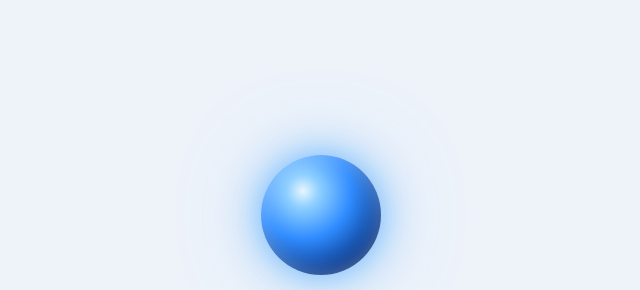
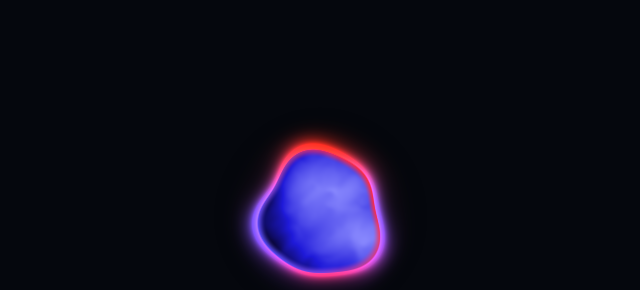
Before and after one commit to samudrakartikapratama-ai/Girlhood-Den-Community, a plain HTML site: page jarvis.html in a window 1280 px wide. Shown: the part 74-364 px from the top of the page, without its empty margins (319-959 px from the left). Drawn offline with nearby package versions, Linux system fonts and the light colour scheme; animation ran at ten frames a second.

Commit message:
Jarvis: orb cair bergerak (WebGL), tema gelap, beranda jadi layar utama
- assets/jarvis/orb.js: gumpalan cair berubah bentuk, warna biru-putih <-> merah-oranye-kuning
- Beranda: orb besar + sapaan + kotak chat (segera aktif); tab Chat/Sapaan dilebur ke Beranda

Co-Authored-By: Claude Opus 5.5 <noreply@anthropic.com>
Claude-Session: https://claude.ai/code/session_01Mq3NARXs5bnNWueKQUjURm

```diff
--- /dev/null
+++ b/assets/jarvis/orb.js
@@ -0,0 +1,77 @@
+// Orb asisten: gumpalan cair yang terus berubah bentuk, warna bergantian biru-putih <-> merah-oranye-kuning.
+// Pakai: <canvas data-orb></canvas>. Satu loop animasi untuk semua orb di halaman.
+(function () {
+  const FRAG = `
+precision highp float;
+uniform vec2 res; uniform float t; uniform float energi;
+float h(vec2 p){return fract(sin(dot(p,vec2(127.1,311.7)))*43758.5453);}
+float n(vec2 p){vec2 i=floor(p),f=fract(p);f=f*f*(3.-2.*f);
+  return mix(mix(h(i),h(i+vec2(1,0)),f.x),mix(h(i+vec2(0,1)),h(i+vec2(1,1)),f.x),f.y);}
+float fbm(vec2 p){float v=0.,a=.5;for(int i=0;i<4;i++){v+=a*n(p);p*=2.03;a*=.5;}return v;}
+vec3 panas(float x){x=clamp(x,0.,1.);
+  return x<.25?mix(vec3(.05,0,.02),vec3(.75,.02,.03),x/.25):x<.5?mix(vec3(.75,.02,.03),vec3(1.,.35,.05),(x-.25)/.25):
+         x<.78?mix(vec3(1.,.35,.05),vec3(1.,.86,.25),(x-.5)/.28):mix(vec3(1.,.86,.25),vec3(1.,.98,.9),(x-.78)/.22);}
+vec3 dingin(float x){x=clamp(x,0.,1.);
+  return x<.3?mix(vec3(.02,.01,.12),vec3(.12,.1,.85),x/.3):x<.65?mix(vec3(.12,.1,.85),vec3(.55,.55,1.),(x-.3)/.35):mix(vec3(.55,.55,1.),vec3(.97,.97,1.),(x-.65)/.35);}
+void main(){
+  vec2 p=(gl_FragCoord.xy*2.-res)/min(res.x,res.y);
+  float r=length(p),a=atan(p.y,p.x);
+  float g=.55+.45*energi;
+  float R=.56+g*(.07*sin(3.*a+t*.9)+.075*sin(4.*a-t*1.3+2.*sin(t*.37))*(.5+.5*sin(t*.23))+.035*sin(5.*a+t*1.7)+.03*sin(2.*a-t*.6));
+  float d=r/R;
+  float fase=.5+.5*sin(t*.42);
+  vec2 q=p*1.6+vec2(t*.11,-t*.08);
+  float isi=clamp(.55-.85*p.y*cos(t*.19)-.45*p.x*sin(t*.19)+.6*(fbm(q+fbm(q+t*.15))-.5)-.3*d*d,0.,1.);
+  float isiPanas=clamp(isi+.25*sin(t*.42+1.3),0.,1.);
+  vec3 c=mix(dingin(isi),panas(isiPanas),smoothstep(.42,.58,fase));
+  float tepi=smoothstep(.86,1.,d)*smoothstep(1.03,.985,d);
+  float sisi=.5+.5*sin(a*1.+t*.5+1.2);
+  vec3 warnaTepi=mix(vec3(.35,.3,1.),vec3(1.,.12,.08),sisi);
+  c=mix(c,warnaTepi*1.15,tepi*.85);
+  float dalam=smoothstep(1.,.97,d);
+  float luar=max(d-1.,0.);
+  vec3 cahaya=mix(vec3(1.,.12,.08),vec3(.4,.32,1.),.5+.5*sin(a*2.-t*.7))*exp(-luar*7.)*1.05+mix(vec3(.3,.25,1.),vec3(.9,.25,.2),.5+.5*sin(a-t*.5))*exp(-luar*2.4)*.5;
+  cahaya*=smoothstep(1.,.72,r);
+  vec3 col=c*dalam+cahaya*(1.-dalam);
+  float alpha=clamp(dalam+length(cahaya)*.9,0.,1.);
+  gl_FragColor=vec4(col*alpha,alpha);
+}`;
+  const VERT = 'attribute vec2 v;void main(){gl_Position=vec4(v,0,1);}';
+  const semua = [];
+  const reduce = matchMedia('(prefers-reduced-motion: reduce)').matches;
+
+  function pasang(cv) {
+    const gl = cv.getContext('webgl', { premultipliedAlpha: true, alpha: true, antialias: true });
+    if (!gl) { cv.classList.add('orb-cadangan'); return; }
+    const sh = (tp, src) => { const s = gl.createShader(tp); gl.shaderSource(s, src); gl.compileShader(s); return s; };
+    const pr = gl.createProgram();
+    gl.attachShader(pr, sh(gl.VERTEX_SHADER, VERT)); gl.attachShader(pr, sh(gl.FRAGMENT_SHADER, FRAG)); gl.linkProgram(pr);
+    if (!gl.getProgramParameter(pr, gl.LINK_STATUS)) { cv.classList.add('orb-cadangan'); return; }
+    gl.useProgram(pr);
+    gl.bindBuffer(gl.ARRAY_BUFFER, gl.createBuffer());
+    gl.bufferData(gl.ARRAY_BUFFER, new Float32Array([-1, -1, 1, -1, -1, 1, 1, 1]), gl.STATIC_DRAW);
+    const loc = gl.getAttribLocation(pr, 'v'); gl.enableVertexAttribArray(loc); gl.vertexAttribPointer(loc, 2, gl.FLOAT, false, 0, 0);
+    semua.push({ cv, gl, uRes: gl.getUniformLocation(pr, 'res'), uT: gl.getUniformLocation(pr, 't'), uE: gl.getUniformLocation(pr, 'energi'), awal: Math.random() * 40 });
+  }
+
+  // energi 0..1: orb lebih "hidup" saat asisten bicara/berpikir. window.orbEnergi(1) / (0).
+  let energi = 0, target = 0;
+  window.orbEnergi = v => { target = Math.max(0, Math.min(1, v)); };
+
+  function gambar(ms) {
+    energi += (target - energi) * 0.05;
+    const t = reduce ? 6 : ms / 1000 * (1 + energi * 0.8);
+    for (const o of semua) {
+      const r = o.cv.getBoundingClientRect();
+      if (!r.width || r.bottom < 0 || r.top > innerHeight) continue;
+      const k = Math.min(2, devicePixelRatio || 1), w = Math.round(r.width * k), h = Math.round(r.height * k);
+      if (o.cv.width !== w || o.cv.height !== h) { o.cv.width = w; o.cv.height = h; o.gl.viewport(0, 0, w, h); }
+      o.gl.uniform2f(o.uRes, w, h); o.gl.uniform1f(o.uT, t + o.awal); o.gl.uniform1f(o.uE, energi);
+      o.gl.clearColor(0, 0, 0, 0); o.gl.clear(o.gl.COLOR_BUFFER_BIT); o.gl.drawArrays(o.gl.TRIANGLE_STRIP, 0, 4);
+    }
+    if (!reduce) requestAnimationFrame(gambar);
+  }
+  window.orbPasang = root => { (root || document).querySelectorAll('canvas[data-orb]').forEach(pasang); };
+  window.orbPasang();
+  requestAnimationFrame(gambar);
+})();
--- a/jarvis.html
+++ b/jarvis.html
@@ -4,24 +4,18 @@
 <meta charset="utf-8">
 <meta name="viewport" content="width=device-width, initial-scale=1, viewport-fit=cover">
 <meta name="robots" content="noindex">
-<meta name="theme-color" content="#0b1424">
+<meta name="theme-color" content="#05070d">
 <title>Jarvis · Girlhood Den</title>
 <link rel="preconnect" href="https://fonts.googleapis.com">
 <link rel="stylesheet" href="https://fonts.googleapis.com/css2?family=Bricolage+Grotesque:opsz,wght@12..96,600;12..96,800&family=Figtree:wght@400;500;600;700&display=swap">
 <style>
 /* Layout: gerbang masuk di tengah (orb + Face ID + kode); setelah masuk: bar atas, tab menu, isi menu di bawah. */
 :root{
-  --bg:#eef3fa; --paper:#ffffff; --ink:#122033; --muted:#5d6b80; --line:#d6dfeb;
-  --accent:#1f6fe0; --accent-ink:#ffffff; --accent-soft:#e2edfd; --glow:#3fa2ff; --warn:#a4600f; --warn-soft:#fbefdc; --bad:#b4233a;
+  --bg:#05070d; --paper:#0e121c; --ink:#eef1f8; --muted:#8e97ab; --line:#1f2636;
+  --accent:#ff5a36; --accent-ink:#130400; --accent-soft:#2a140e; --glow:#6b5cff; --warn:#f0b35c; --warn-soft:#33260f; --bad:#ff7d8f;
   --display:"Bricolage Grotesque",system-ui,sans-serif; --body:"Figtree",system-ui,-apple-system,sans-serif;
-  --ease:cubic-bezier(.22,1,.36,1);
+  --ease:cubic-bezier(.22,1,.36,1); color-scheme:dark;
 }
-@media (prefers-color-scheme: dark){:root:not([data-theme="light"]){
-  --bg:#0b1424; --paper:#111d31; --ink:#e7eefa; --muted:#93a3bb; --line:#22324c;
-  --accent:#4ea4ff; --accent-ink:#04101f; --accent-soft:#132a48; --glow:#4ea4ff; --warn:#f0b35c; --warn-soft:#33260f; --bad:#ff7d8f; color-scheme:dark}}
-:root[data-theme="dark"]{
-  --bg:#0b1424; --paper:#111d31; --ink:#e7eefa; --muted:#93a3bb; --line:#22324c;
-  --accent:#4ea4ff; --accent-ink:#04101f; --accent-soft:#132a48; --glow:#4ea4ff; --warn:#f0b35c; --warn-soft:#33260f; --bad:#ff7d8f; color-scheme:dark}
 *{box-sizing:border-box}
 html,body{margin:0;min-height:100%}
 body{background:var(--bg);color:var(--ink);font:400 15px/1.5 var(--body);
@@ -34,13 +28,9 @@ button{font:inherit;cursor:pointer}
 .btn[disabled]{opacity:.6;cursor:default}
 .hidden{display:none!important}
 
-/* orb Jarvis */
-.orb{position:relative;width:var(--s,120px);height:var(--s,120px);border-radius:50%;
-  background:radial-gradient(circle at 35% 30%,#e9f6ff 0,#8fd0ff 14%,#2f8cff 42%,#0b3d91 72%,#061c45 100%);
-  box-shadow:0 0 calc(var(--s,120px)*.28) color-mix(in srgb,var(--glow) 70%,transparent),0 0 calc(var(--s,120px)*.7) color-mix(in srgb,var(--glow) 35%,transparent),inset 0 0 calc(var(--s,120px)*.18) rgba(255,255,255,.35)}
-.orb::after{content:"";position:absolute;inset:-10%;border-radius:50%;border:1px solid color-mix(in srgb,var(--glow) 55%,transparent);animation:denyut 3.2s var(--ease) infinite}
-@keyframes denyut{0%{transform:scale(.92);opacity:.9}100%{transform:scale(1.25);opacity:0}}
-@media (prefers-reduced-motion:reduce){.orb::after{animation:none;opacity:.5}}
+/* orb: canvas WebGL dari assets/jarvis/orb.js */
+canvas.orb{display:block;width:var(--s,120px);height:var(--s,120px)}
+canvas.orb.orb-cadangan{border-radius:50%;background:radial-gradient(circle at 40% 35%,#fff3c4,#ff7a2e 45%,#3a2aff 100%)}
 
 /* gerbang */
 .gate{min-height:100dvh;display:grid;place-items:center;padding-block:32px}
@@ -59,7 +49,7 @@ button{font:inherit;cursor:pointer}
 /* aplikasi */
 .app{max-width:1360px;margin:0 auto;padding-block:14px 32px;display:grid;gap:14px}
 .bar{display:flex;align-items:center;gap:12px}
-.bar .orb{--s:34px}
+.bar .orb{--s:40px}
 .bar b{font:800 20px/1 var(--display);letter-spacing:-.01em}
 .bar .siapa{margin-left:auto;color:var(--muted);font-size:14px;text-align:right}
 .bar .btn{min-height:36px;padding:0 12px;font-size:14px}
@@ -69,10 +59,13 @@ button{font:inherit;cursor:pointer}
 .tab[aria-selected="true"]{color:var(--ink);border-bottom-color:var(--accent)}
 .tab small{font-size:11px;font-weight:600;color:var(--warn);background:var(--warn-soft);border-radius:99px;padding:1px 7px;margin-left:6px}
 .card{background:var(--paper);border:1px solid var(--line);border-radius:16px;padding:18px}
-.halo{display:flex;align-items:center;gap:18px}
-.halo .orb{--s:64px;flex:none}
-.halo h2{font:800 26px/1.1 var(--display);margin:0}
-.halo p{margin:4px 0 0;color:var(--muted)}
+.utama{display:grid;justify-items:center;gap:12px;max-width:720px;width:100%;margin:0 auto;text-align:center}
+.utama>.card,.utama>.chat,.utama>.menu{width:100%;text-align:left}
+.utama h2{font:800 30px/1.1 var(--display);margin:0;text-wrap:balance}
+.tgl{margin:0;color:var(--muted)}
+.catatan{color:var(--muted);font-size:14px}
+.chat{display:flex;gap:8px}
+.chat input{flex:1;min-width:0;min-height:48px;border-radius:14px;border:1px solid var(--line);background:var(--paper);color:var(--ink);padding:0 16px;font:inherit}
 .ajak{display:flex;flex-wrap:wrap;align-items:center;gap:12px;background:var(--accent-soft);border-color:transparent}
 .ajak div{flex:1 1 260px}
 .ajak b{display:block}
@@ -92,7 +85,7 @@ button{font:inherit;cursor:pointer}
 
 <section class="gate" id="gate" aria-labelledby="g-judul">
   <div class="gate-card">
-    <div class="orb" aria-hidden="true"></div>
+    <canvas class="orb" data-orb style="--s:min(220px,60vw)" aria-hidden="true"></canvas>
     <h1 id="g-judul">Jarvis</h1>
     <p id="g-sub">Asisten internal Girlhood Den.</p>
     <button class="btn primary" id="btn-passkey" type="button">Masuk pakai Face ID / sidik jari</button>
@@ -107,7 +100,7 @@ button{font:inherit;cursor:pointer}
 
 <div class="app hidden" id="app">
   <div class="bar">
-    <div class="orb" aria-hidden="true"></div>
+    <canvas class="orb" data-orb aria-hidden="true"></canvas>
     <b>Jarvis</b>
     <span class="siapa" id="siapa"></span>
     <button class="btn" id="btn-keluar" type="button">Keluar</button>
@@ -115,30 +108,32 @@ button{font:inherit;cursor:pointer}
   <nav class="tabs" role="tablist" aria-label="Menu Jarvis">
     <button class="tab" role="tab" data-m="beranda" aria-selected="true">Beranda</button>
     <button class="tab" role="tab" data-m="palette" aria-selected="false">Product Palette</button>
-    <button class="tab" role="tab" data-m="chat" aria-selected="false">Chat Jarvis<small>segera</small></button>
-    <button class="tab" role="tab" data-m="sapaan" aria-selected="false">Sapaan pagi<small>segera</small></button>
   </nav>
 
-  <main id="m-beranda" class="menu-isi" style="display:grid;gap:14px">
-    <div class="card halo"><div class="orb" aria-hidden="true"></div><div><h2 id="salam"></h2><p id="tanggal"></p></div></div>
+  <main id="m-beranda" class="menu-isi utama">
+    <canvas class="orb" data-orb style="--s:min(260px,64vw)" aria-hidden="true"></canvas>
+    <h2 id="salam"></h2>
+    <p id="tanggal" class="tgl"></p>
+    <div class="card catatan">Mulai Senin–Jumat jam 08.00, di sini aku menyapa dengan laporan kemarin dan to-do hari ini. Bagian ini sedang dibangun.</div>
+    <form class="chat" id="form-chat" onsubmit="return false">
+      <input id="chat-isi" placeholder="Chat segera aktif…" disabled aria-label="Tulis pesan">
+      <button class="btn primary" type="submit" disabled>Kirim</button>
+    </form>
     <div class="card ajak hidden" id="ajak-passkey">
       <div><b>Aktifkan Face ID / sidik jari</b><span>Besok tinggal sentuh, tidak perlu ketik kode lagi. Di laptop, kamu bisa scan QR pakai HP.</span></div>
       <button class="btn primary" id="btn-daftar" type="button">Aktifkan sekarang</button>
     </div>
     <div class="menu">
-      <button type="button" data-buka="palette"><b>Product Palette</b><span>Peta produk dari rambut sampai kaki. Lihat yang sudah join dan yang perlu di-hunting.</span></button>
-      <button type="button" data-buka="chat" class="segera"><b>Chat Jarvis</b><span>Tanya apa saja soal TAP dan Bible. Segera hadir.</span></button>
-      <button type="button" data-buka="sapaan" class="segera"><b>Sapaan pagi</b><span>Laporan kemarin dan to-do hari ini jam 08.00. Segera hadir.</span></button>
+      <button type="button" data-buka="palette"><b>Product Palette</b><span>Peta produk dari rambut sampai kaki.</span></button>
       <a href="/kantor.html"><b>Kantor AI</b><span>Kantor AI yang sudah berjalan, sementara masih terpisah.</span></a>
     </div>
   </main>
   <main id="m-palette" class="menu-isi hidden"><iframe class="frame" id="f-palette" title="Product Palette" loading="lazy"></iframe></main>
-  <main id="m-chat" class="menu-isi hidden"><div class="card kosong">Chat Jarvis sedang dibangun. Sementara, ngobrol dengan karyawan AI lewat <a href="/kantor.html">Kantor AI</a>.</div></main>
-  <main id="m-sapaan" class="menu-isi hidden"><div class="card kosong">Sapaan pagi jam 08.00 sedang dibangun.</div></main>
 </div>
 
 <script src="https://cdn.jsdelivr.net/npm/@supabase/supabase-js@2.45.4/dist/umd/supabase.js"></script>
 <script src="https://cdn.jsdelivr.net/npm/@simplewebauthn/browser@13.2.2/dist/bundle/index.umd.min.js"></script>
+<script src="assets/jarvis/orb.js"></script>
 <script>
 const SUPABASE_URL = 'https://ovfwbjeotrhkzjaxpuwq.supabase.co';
 const SUPABASE_ANON_KEY = 'eyJhbGciOiJIUzI1NiIsInR5cCI6IkpXVCJ9.eyJpc3MiOiJzdXBhYmFzZSIsInJlZiI6Im92ZndiamVvdHJoa3pqYXhwdXdxIiwicm9sZSI6ImFub24iLCJpYXQiOjE3ODQ4MzkyODAsImV4cCI6MjEwMDQxNTI4MH0.bdnC6isw4c5qynm3xwqCEs8uvuabkKDKWbQel0R602E';
@@ -231,7 +226,7 @@ async function mulai(){
   salam(data.nama);
   $('ajak-passkey').classList.toggle('hidden', data.passkey > 0 || !WA || !WA.browserSupportsWebAuthn());
   let m = 'beranda'; try { m = localStorage.getItem('jarvis-menu') || 'beranda'; } catch (e) {}
-  bukaMenu(['beranda','palette','chat','sapaan'].includes(m) ? m : 'beranda');
+  bukaMenu(['beranda','palette'].includes(m) ? m : 'beranda');
 }
 
 (async () => {
```
